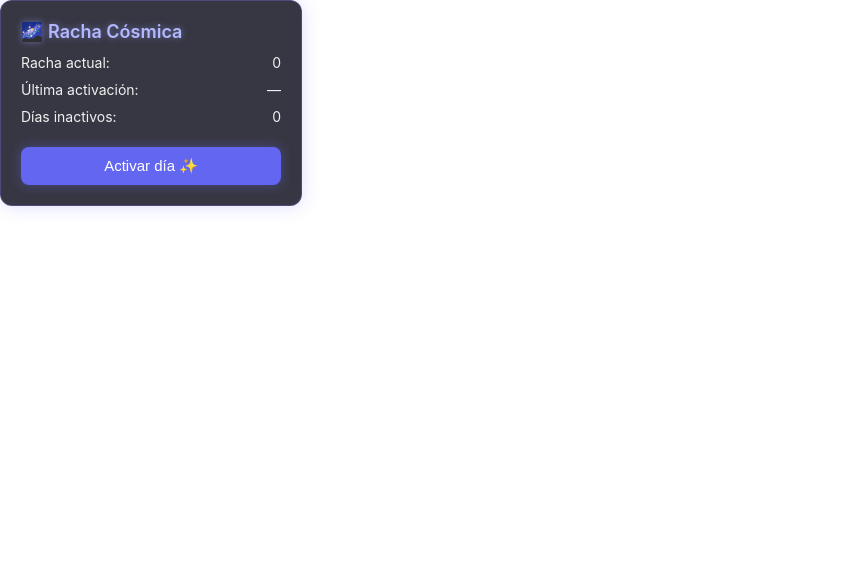
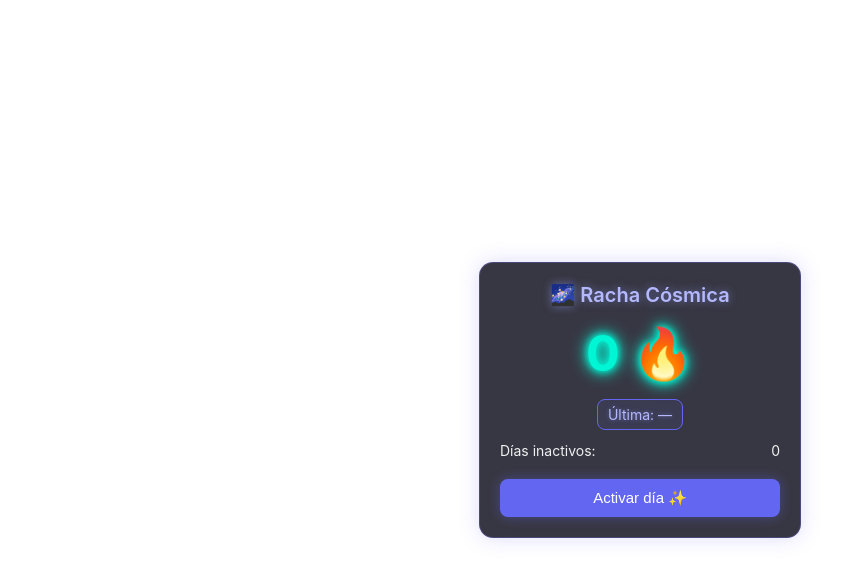
Before and after one commit to Syla-av/Notionwidget, a plain HTML site: page index.html in a window 1280 px wide. Shown: the whole page, without its empty margins (0-868 px from the left). Drawn offline with Linux system fonts and the light colour scheme.

Commit message:
index.html

```diff
--- a/index.html
+++ b/index.html
@@ -12,28 +12,53 @@
     font-family: 'Inter', sans-serif;
     background: transparent;
     color: #f0f0f0;
+    display: flex;
+    justify-content: center;
+    align-items: center;
+    height: 100vh;
   }
 
   .widget {
-    width: 260px;
+    width: 280px;
     padding: 20px;
-    border-radius: 12px;
+    border-radius: 14px;
     background: rgba(20, 20, 35, 0.85);
     backdrop-filter: blur(6px);
     border: 1px solid rgba(120, 120, 255, 0.3);
-    box-shadow: 0 0 18px rgba(120, 120, 255, 0.25);
+    box-shadow: 0 0 20px rgba(120, 120, 255, 0.25);
+    text-align: center;
   }
 
   .title {
-    font-size: 18px;
+    font-size: 20px;
     font-weight: 600;
+    margin-bottom: 16px;
+    color: #B4B8FF;
+    text-shadow: 0 0 8px rgba(150, 160, 255, 0.5);
+  }
+
+  .racha-container {
+    font-size: 50px;
+    font-weight: bold;
+    color: #00f5d4; /* neón turquesa */
+    text-shadow: 0 0 6px #00f5d4, 0 0 12px #00f5d4, 0 0 18px #00f5d4;
+    margin-bottom: 16px;
+  }
+
+  .ultima-activacion {
+    font-size: 14px;
+    padding: 6px 10px;
+    border-radius: 8px;
+    border: 1px solid #6366F1;
+    background: rgba(60, 60, 90, 0.6);
+    display: inline-block;
     margin-bottom: 12px;
     color: #B4B8FF;
-    text-shadow: 0 0 6px rgba(150, 160, 255, 0.5);
+    text-shadow: 0 0 4px rgba(150,160,255,0.5);
   }
 
   .stat {
-    margin-bottom: 10px;
+    margin-bottom: 8px;
     font-size: 14px;
     display: flex;
     justify-content: space-between;
@@ -64,8 +89,14 @@
   <div class="widget">
     <div class="title">🌌 Racha Cósmica</div>
 
-    <div class="stat"><span>Racha actual:</span> <span id="racha">0</span></div>
-    <div class="stat"><span>Última activación:</span> <span id="ultima">—</span></div>
+    <div class="racha-container" id="rachaDisplay">
+      0 🔥
+    </div>
+
+    <div class="ultima-activacion" id="ultima">
+      Última: —
+    </div>
+
     <div class="stat"><span>Días inactivos:</span> <span id="inactivos">0</span></div>
 
     <button class="button" id="activarBtn">Activar día ✨</button>
@@ -80,8 +111,8 @@ let ultimaFecha = localStorage.getItem("ultimaFecha") || null;
 let diasInactivos = parseInt(localStorage.getItem("diasInactivos")) || 0;
 
 // Mostrar en pantalla
-document.getElementById("racha").innerText = racha;
-document.getElementById("ultima").innerText = ultimaFecha ? ultimaFecha : "—";
+document.getElementById("rachaDisplay").innerText = `${racha} 🔥`;
+document.getElementById("ultima").innerText = ultimaFecha ? `Última: ${ultimaFecha}` : "Última: —";
 document.getElementById("inactivos").innerText = diasInactivos;
 
 // Calcular días no activados desde la última activación
@@ -120,8 +151,8 @@ document.getElementById("activarBtn").onclick = () => {
   localStorage.setItem("racha", racha);
   localStorage.setItem("ultimaFecha", ultimaFecha);
 
-  document.getElementById("racha").innerText = racha;
-  document.getElementById("ultima").innerText = ultimaFecha;
+  document.getElementById("rachaDisplay").innerText = `${racha} 🔥`;
+  document.getElementById("ultima").innerText = `Última: ${ultimaFecha}`;
 
   enviarNotion(hoy, true);
 };
```
